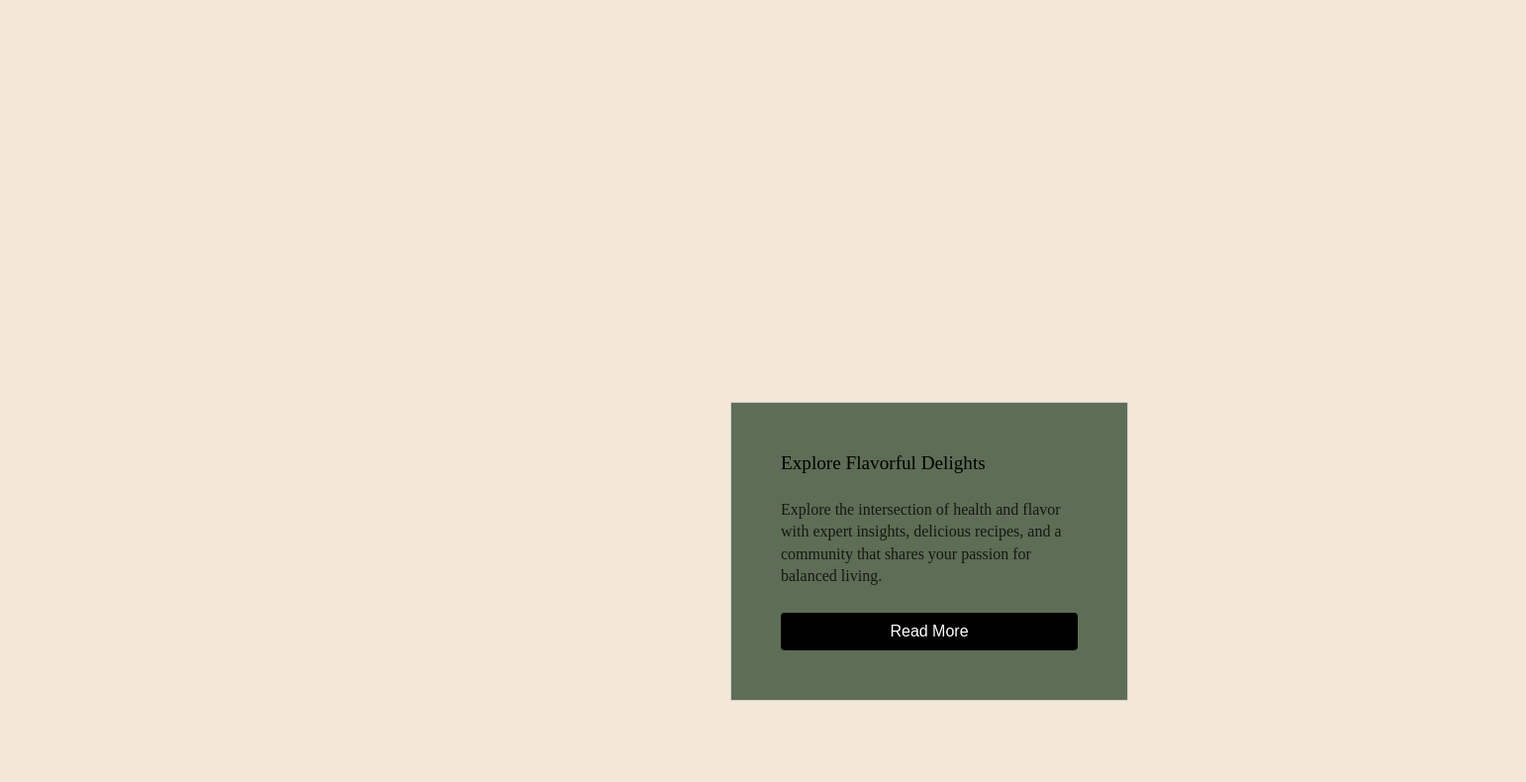
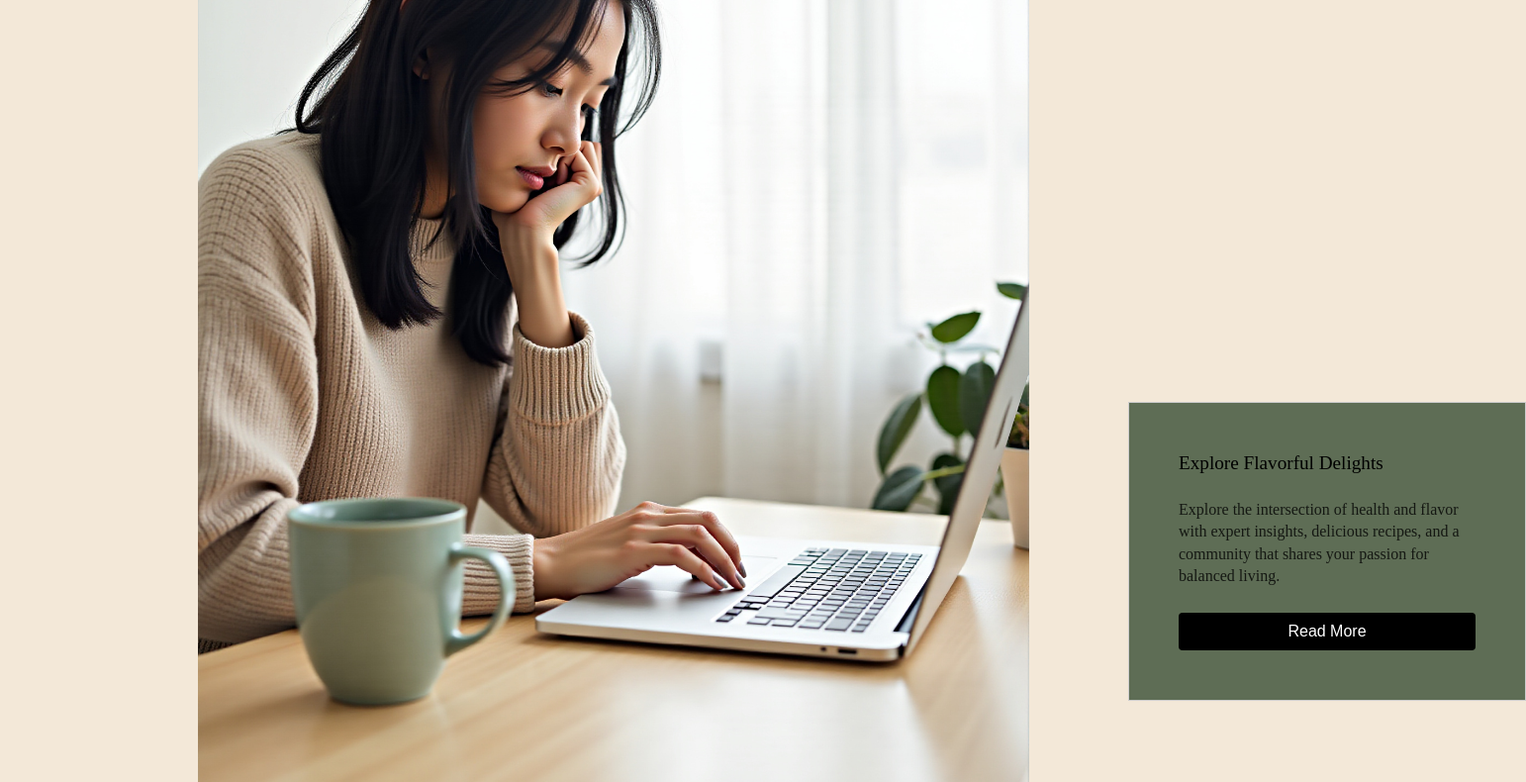
Before and after one commit to Khal0od/EpicureanBalance.github.io, a plain HTML site: page index.html in a window 1280 px wide. Shown: the part 502-1292 px from the top of the page at 99% size, 1542 px wide, since content can reach past the window. Drawn offline with Linux system fonts and the light colour scheme; a web font is replaced by a local one.

Commit message:
Update index.html

```diff
--- a/index.html
+++ b/index.html
@@ -34,7 +34,7 @@
         </nav>
 
             <div class="homecontent">
-            <img src=".asianahhwoman.jpg" alt="asianwoman" id="gsn" fetchpriority="high">
+            <img src="asianahhwoman.jpg" alt="asianwoman" id="gsn" fetchpriority="high">
 
             <div class="content-column">
                             <h1 id="hh1">Taste the Balance of Life</h1>
```
